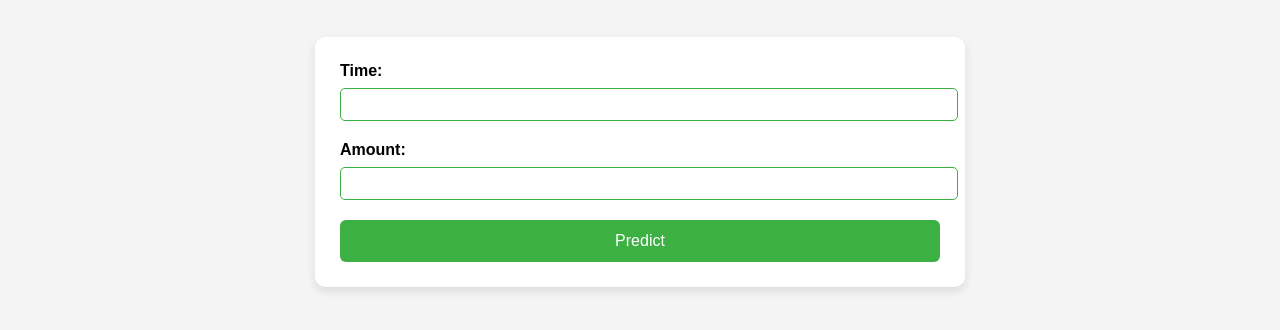
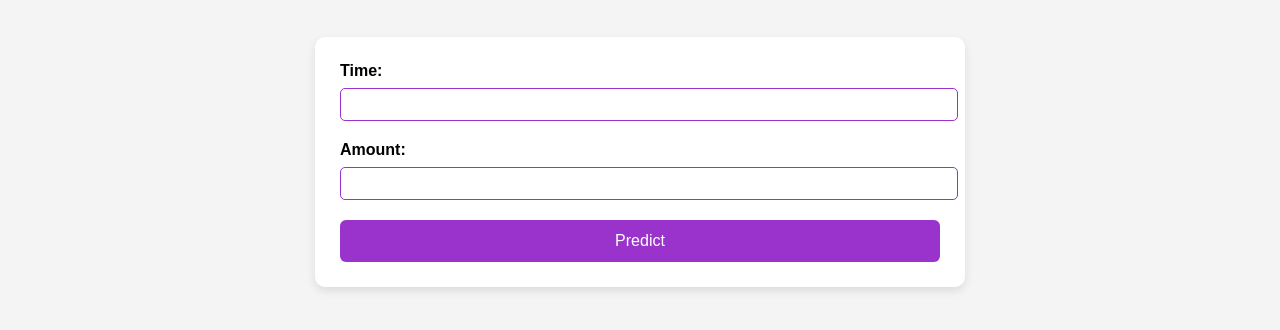
Before and after one commit to arpita-023/cicd_repo, a plain HTML site: page index.html in a window 1280 px wide. Shown: the part 80-410 px from the top of the page. Drawn offline with Linux system fonts and the light colour scheme.

Commit message:
Update index.html

```diff
--- a/index.html
+++ b/index.html
@@ -33,11 +33,11 @@
             width: 100%;
             padding: 8px;
             margin: 8px 0 20px 0;
-            border: 1px solid #3cb043;
+            border: 1px solid #9933cc;
             border-radius: 5px;
         }
         input[type="submit"] {
-            background-color: #3cb043;
+            background-color: #9933cc;
             color: white;
             padding: 12px;
             border: none;
@@ -47,7 +47,7 @@
             cursor: pointer;
         }
         input[type="submit"]:hover {
-            background-color: #3cb043;
+            background-color: #9933cc;
         }
         .result {
             text-align: center;
```
